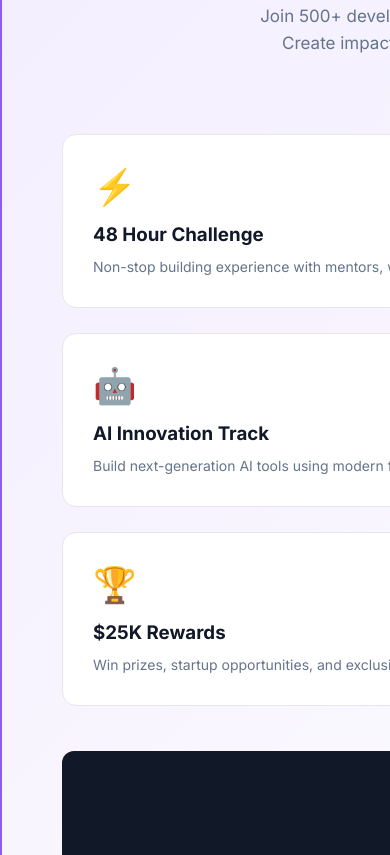
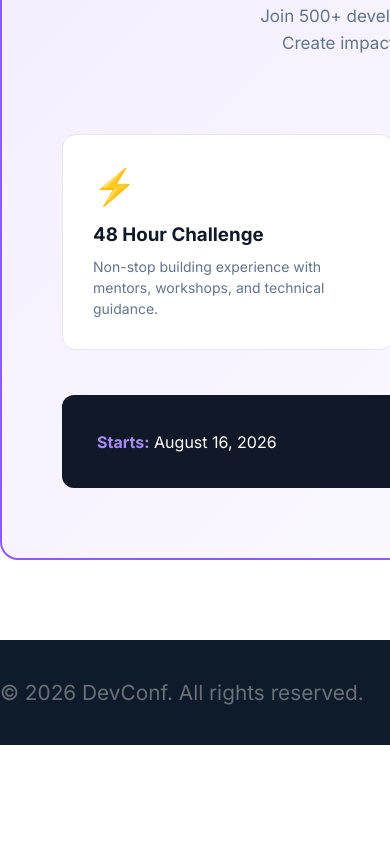
Before and after one commit to asmoon-chowdhury-mishkat/Assignment-01, a plain HTML site: page index.html in a window 390 px wide. Shown: the part 2809-3664 px from the top of the page. After the commit the page ends 3554 px from the top, so only its background shows below. Drawn offline with Linux system fonts and the light colour scheme.

Commit message:
Restructured placeholder section

```diff
--- a/assets/style.css
+++ b/assets/style.css
@@ -490,27 +490,6 @@
 
 }
 
-
-
-@media(max-width:900px) {
-
-    .hackathon-grid {
-
-        grid-template-columns: 1fr;
-
-    }
-
-
-    .hack-footer {
-
-        flex-direction: column;
-
-        gap: 20px;
-
-    }
-
-}
-
 /* AI Generated Sectiion CSS End */
 
 /* Footer Section CSS End*/
```
